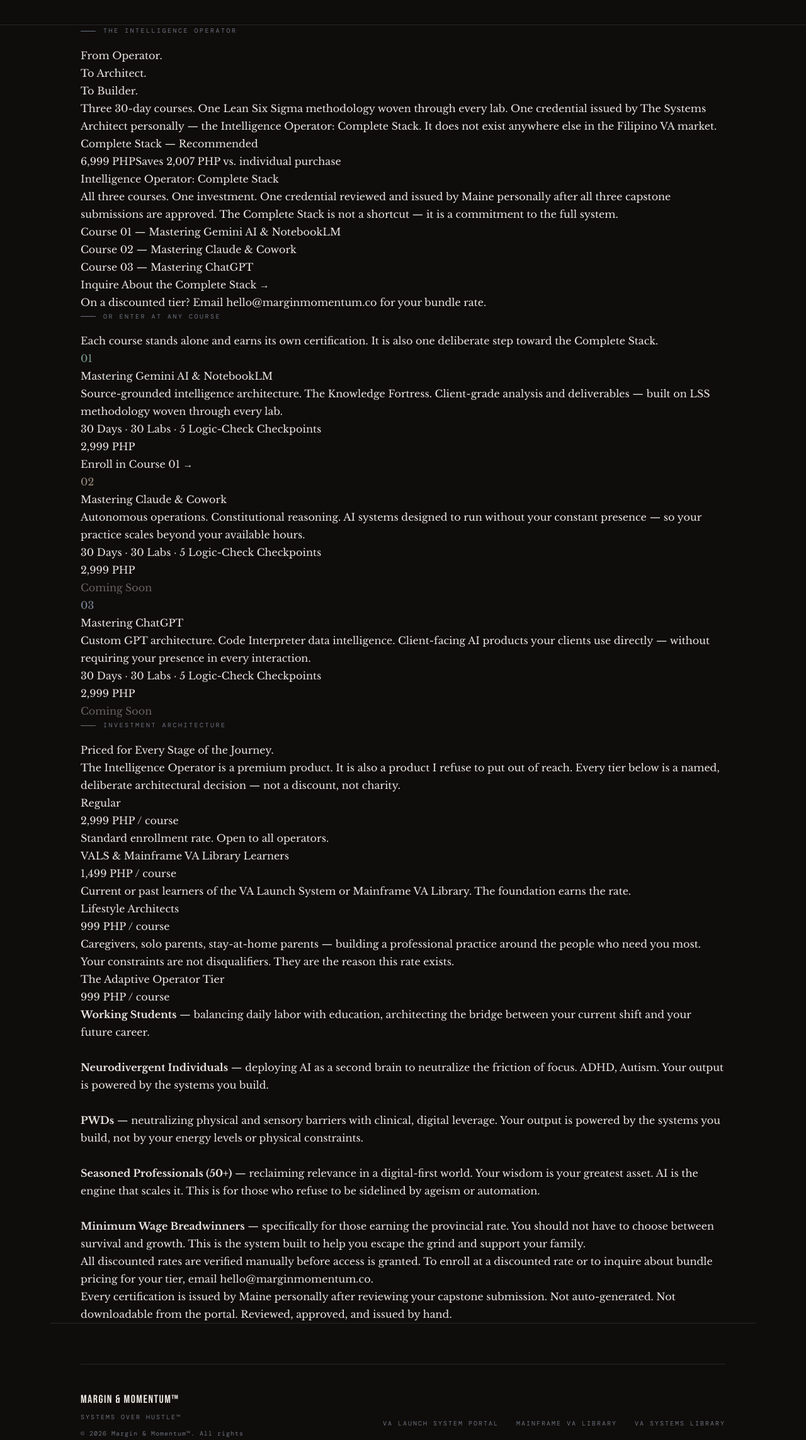
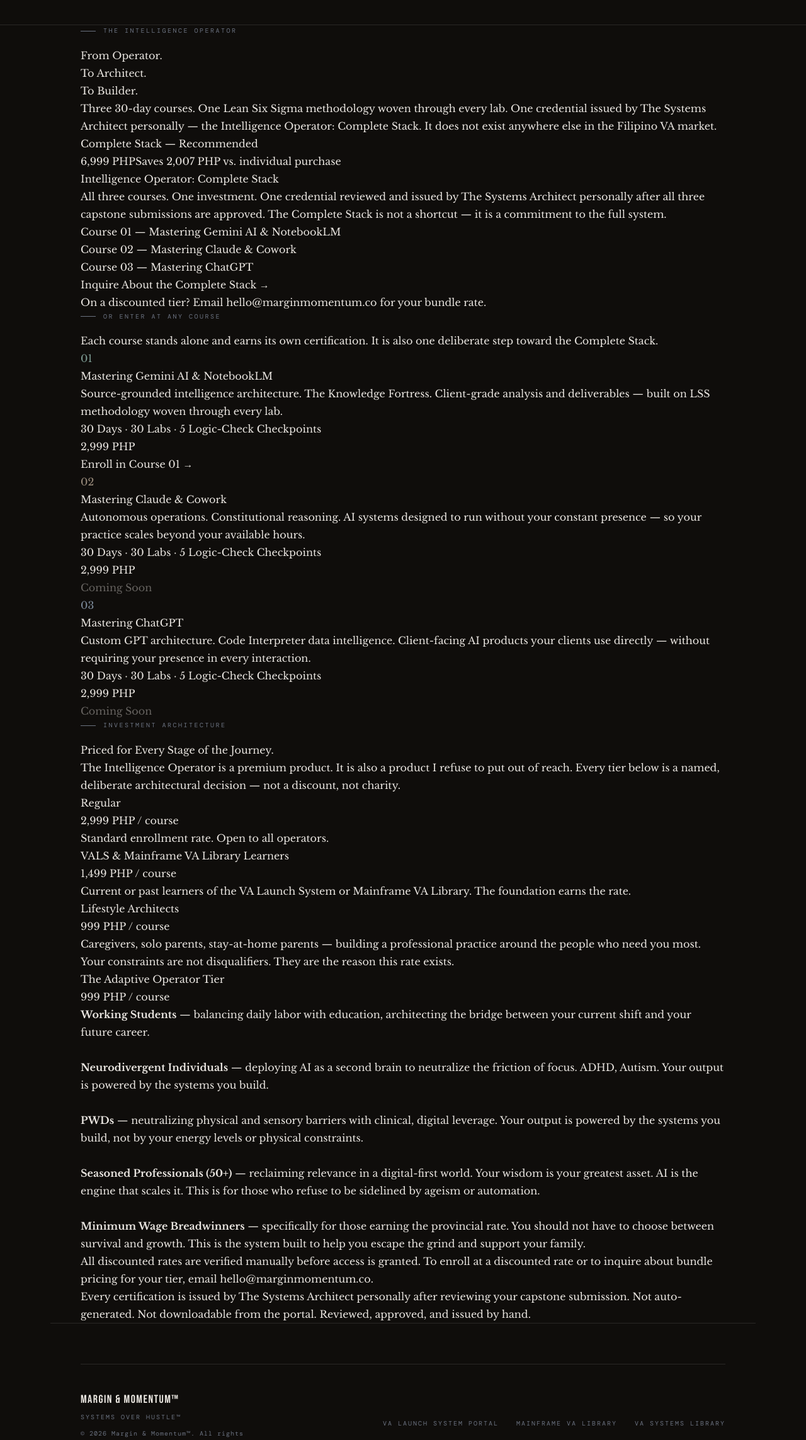
Before and after one commit to kittycataclysmic/marginmomentum-landing, a React (Vite) app: page / in a window 1280 px wide. Shown: the part 7117-9404 px from the top of the page at 63% size. Built offline with nearby package versions, Linux system fonts and the light colour scheme.

Commit message:
Update credential issuer from Maine to The Systems Architect

```diff
--- a/src/App.jsx
+++ b/src/App.jsx
@@ -403,7 +403,7 @@
             </div>
             <h3 className="io-stack-title">Intelligence Operator: Complete Stack</h3>
             <p className="io-stack-desc">
-              All three courses. One investment. One credential reviewed and issued by Maine personally
+              All three courses. One investment. One credential reviewed and issued by The Systems Architect personally
               after all three capstone submissions are approved. The Complete Stack is not a shortcut —
               it is a commitment to the full system.
             </p>
@@ -516,7 +516,7 @@
                 email <a href="mailto:hello@marginmomentum.co">hello@marginmomentum.co</a>.
               </p>
               <p className="io-pricing-note-small">
-                Every certification is issued by Maine personally after reviewing your capstone submission.
+                Every certification is issued by The Systems Architect personally after reviewing your capstone submission.
                 Not auto-generated. Not downloadable from the portal. Reviewed, approved, and issued by hand.
               </p>
             </div>
```
